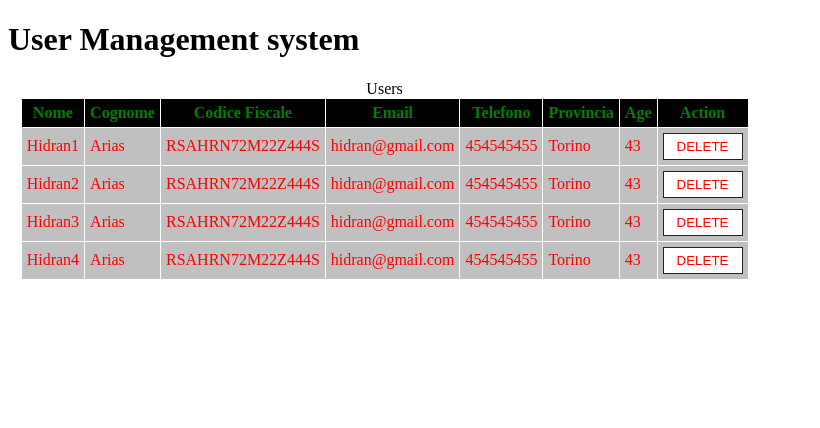
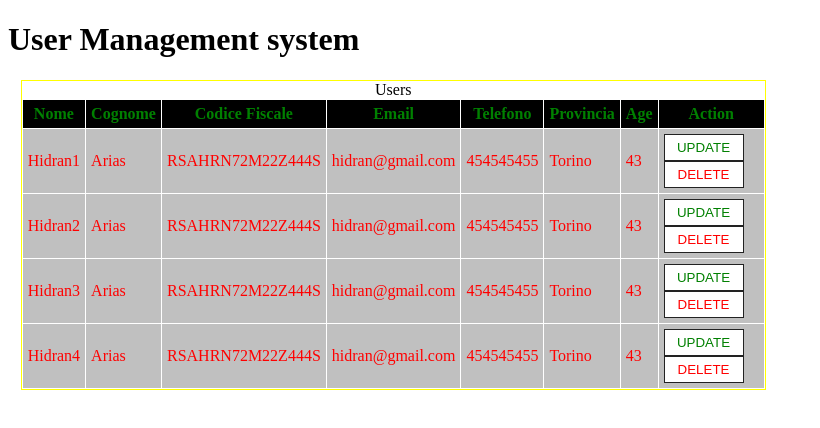
Before and after one commit to hidran/angular8-udemy, an Angular app: page / in a window 1280 px wide. Shown: the top 428 px of the page, without its empty margins (0-820 px from the left). Built offline with nearby package versions, Linux system fonts and the light colour scheme.

Commit message:
26. Adds event emitter userselected to users and then users to app component

```diff
--- a/src/app/app.component.html
+++ b/src/app/app.component.html
@@ -1,9 +1,10 @@
 <h1>User Management system</h1>
 <div class="main">
   <div class="users">
-  <app-users></app-users>
+  <app-users (updateUser) = "updateUser($event)"></app-users>
   </div>
-  <div class="userDetail" *ngIf="false">
-    <app-user-detail></app-user-detail>
+  <div class="userDetail" *ngIf="userSelected">
+    <app-user-detail ></app-user-detail>
+
   </div>
 </div>
--- a/src/app/app.component.ts
+++ b/src/app/app.component.ts
@@ -1,4 +1,5 @@
 import { Component } from '@angular/core';
+import { User } from './interfaces/user';
 
 @Component({
   selector: 'app-root',
@@ -7,4 +8,9 @@ import { Component } from '@angular/core';
 })
 export class AppComponent {
   title = 'UMS';
+  userSelected: User;
+  updateUser(user: User){
+    this.userSelected = user;
+  }
+
 }
--- a/src/app/user/user.component.css
+++ b/src/app/user/user.component.css
@@ -13,3 +13,7 @@ button.delete{
   background: #fff;
   color:red;
 }
+button.update{
+  background: #fff;
+  color:green;
+}
--- a/src/app/user/user.component.html
+++ b/src/app/user/user.component.html
@@ -5,4 +5,7 @@
 <td>{{user.phone}}</td>
 <td>{{user.province}}</td>
 <td>{{user.age}}</td>
-<td><button class="delete" (click) = "deleteUser(user)">DELETE</button></td>
+<td>
+<button class="update" (click) = "updateUser()">UPDATE</button>
+<button class="delete" (click) = "deleteUser()">DELETE</button>
+</td>
--- a/src/app/user/user.component.ts
+++ b/src/app/user/user.component.ts
@@ -12,6 +12,7 @@ export class UserComponent implements OnInit {
 
   @Input('user-data') user: User;
   @Output('onDeleteUser') userDeleted = new EventEmitter();
+  @Output('onSelectUser') onSelectUser = new EventEmitter();
 
   constructor(private userService: UserService) { }
 
@@ -20,8 +21,11 @@ export class UserComponent implements OnInit {
   deleteUser(){
 
     this.userDeleted.emit(this.user);
-    //this.userService.deleteUser(this.user);
+
 
   }
+  updateUser(){
+    this.onSelectUser.emit(this.user);
 
+  }
 }
--- a/src/app/users/users.component.html
+++ b/src/app/users/users.component.html
@@ -13,6 +13,7 @@
   <tr app-user *ngFor ="let user of users"
    [user-data] ="user"
    (onDeleteUser) ="onDeleteUser($event)"
+   (onSelectUser) ="onSelectUser($event)"
    >
 
   </tr>
--- a/src/app/users/users.component.ts
+++ b/src/app/users/users.component.ts
@@ -1,4 +1,4 @@
-import { Component, OnInit } from '@angular/core';
+import { Component, OnInit, EventEmitter, Output } from '@angular/core';
 import { UserService } from '../services/user.service';
 import { User } from '../interfaces/user';
 
@@ -11,6 +11,7 @@ import { User } from '../interfaces/user';
 export  class UsersComponent implements OnInit{
   title = 'Users';
   users: User[] = [];
+  @Output('updateUser') updateUser = new EventEmitter<User>();
   constructor(private userService: UserService) {
 
 
@@ -19,7 +20,12 @@ export  class UsersComponent implements OnInit{
     this.users = this.userService.getUsers();
   }
   onDeleteUser(user: User){
-    alert(user.name)
+
     this.userService.deleteUser(user);
   }
+  onSelectUser(user: User){
+
+   this.updateUser.emit(user);
+
+  }
 }
--- a/src/styles.css
+++ b/src/styles.css
@@ -7,8 +7,10 @@
 .users{
   float: left;
   width: 60%;
+  border: 1px solid yellow;
 }
 .userDetail{
   float: left;
-  width:40%;
+  width:35%;
+  border: 1px solid red;
 }
```
